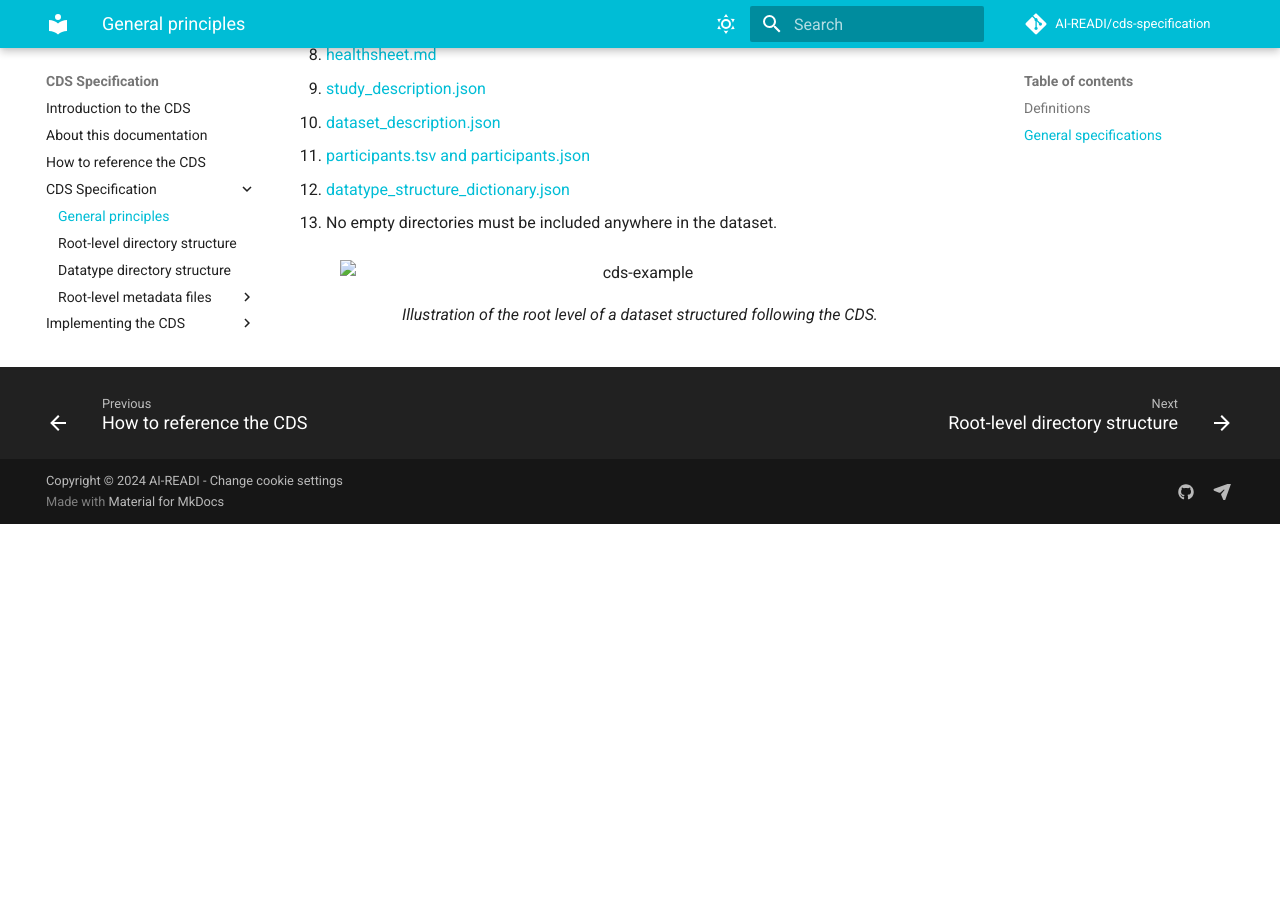
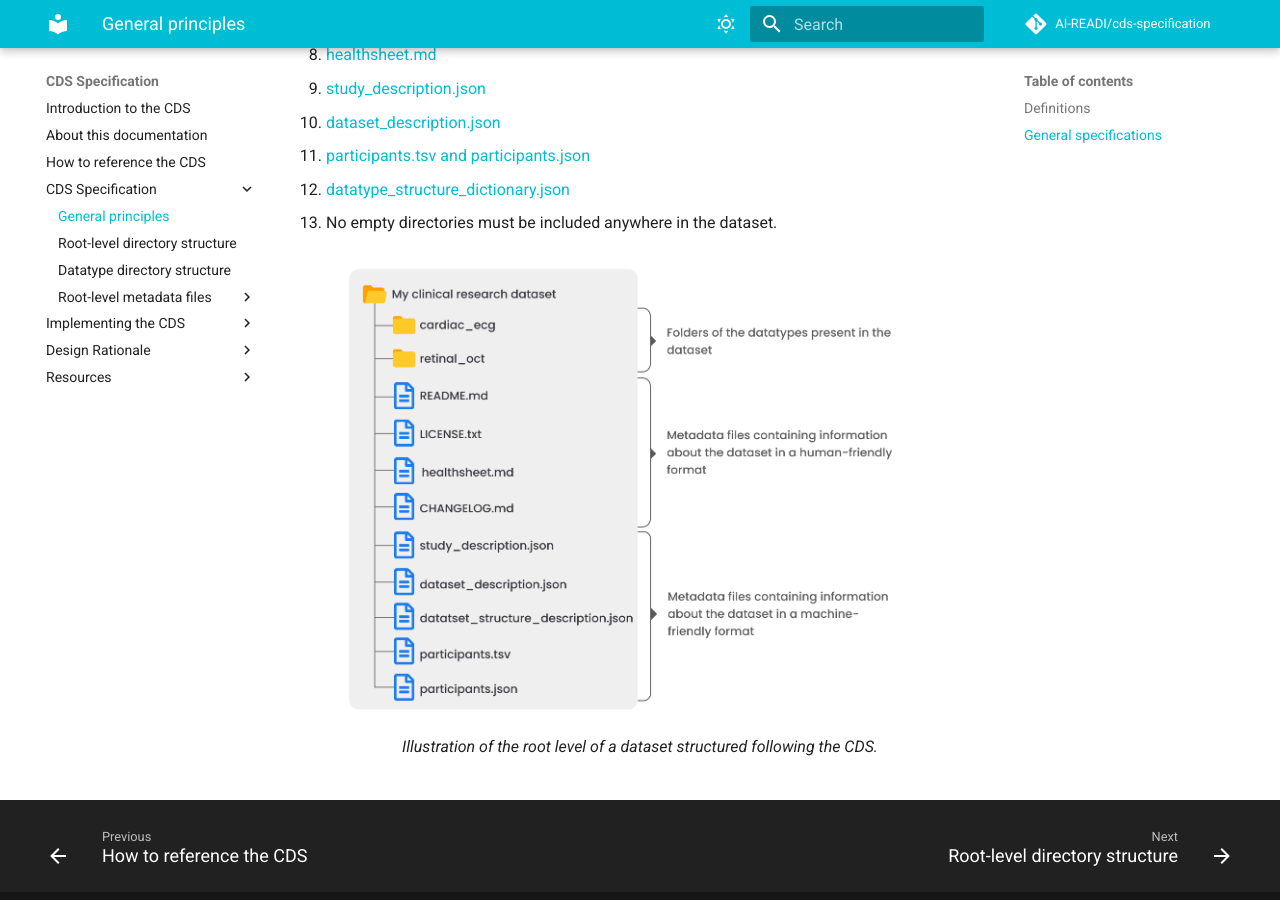
Before and after one commit to AI-READI/cds-specification, an MkDocs documentation site: the page built from docs/specification/general-principles.md, in a window 1280 px wide and 900 px high, scrolled down 1039 px. Built offline with MkDocs 1.6.1 and Material for MkDocs 9.7.7, drawn with Linux system fonts in a browser that asks for light colours; comment, search, counter and statistics services are not loaded; before the commit the page ends 1563 px from its top, so only the background shows below that.

Commit message:
🐛 fix: abs paths

```diff
--- a/docs/specification/general-principles.md
+++ b/docs/specification/general-principles.md
@@ -36,7 +36,7 @@ The CDS specifies the following:
 
 <div align="center">
   <figure>
-    <img src="../images/docs/CDS-example.png" alt="cds-example" width="600"/>
+    <img src="../../images/CDS-example.png" alt="cds-example" width="600"/>
     <figcaption> Illustration of the root level of a dataset structured following the CDS. </figcaption>
   </figure>
 </div>
```
Also changed, not shown: docs/images/CDS-example.png (renamed from docs/images/docs/CDS-example.png).
